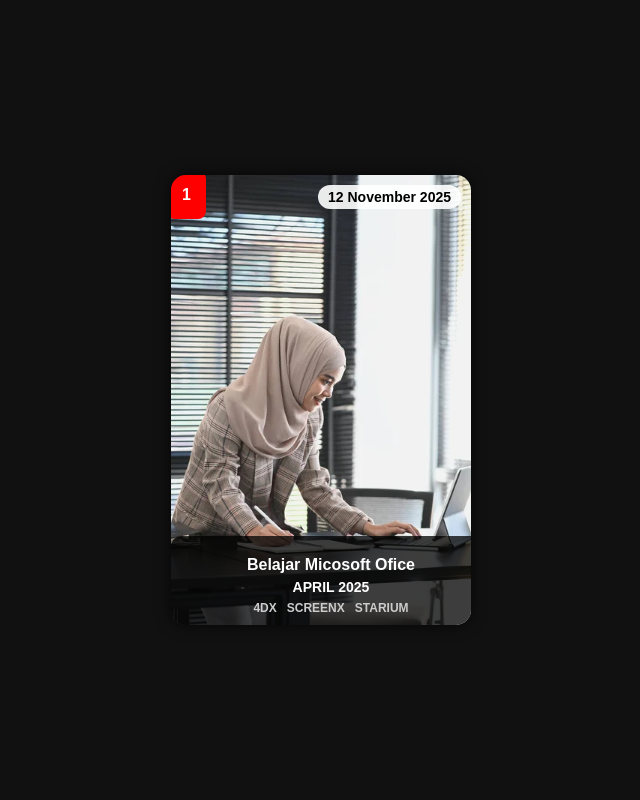
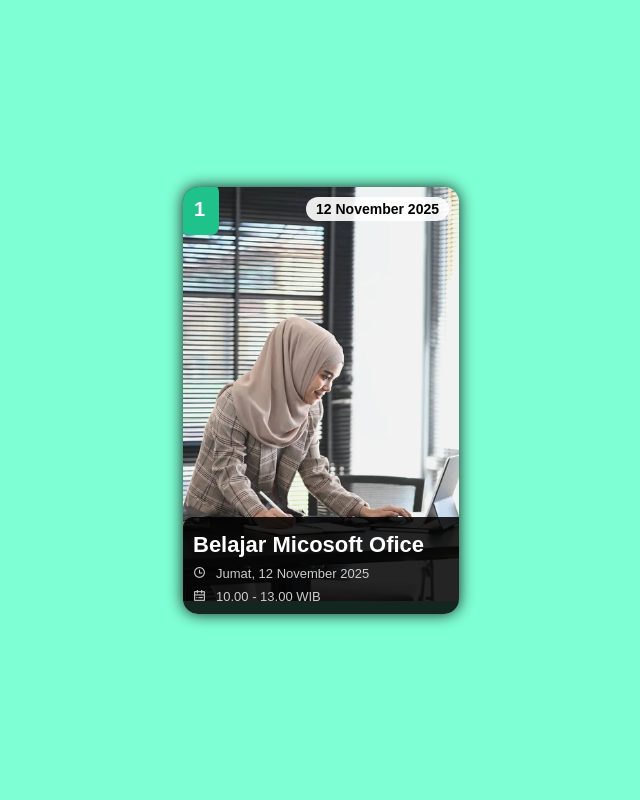
Before and after one commit to malhandha/VilWork, a PHP site: page /ujicoba.html in a window 1280 px wide. Shown: the whole page, without its empty margins (319-959 px from the left). Run offline with PHP 8.4, Linux system fonts and the light colour scheme; some libraries are stand-ins or nearby versions.

Commit message:
perbaikan konten ujicoba

```diff
--- a/css/produkkonten.css
+++ b/css/produkkonten.css
@@ -6,14 +6,16 @@
     align-items: center;
     height: 100vh;
     font-family: sans-serif;
+    background-color:aquamarine;
 }
 
 .poster {
     position: relative;
-    width: 300px;
+    width: 276px;
+    height: 427px;
     border-radius: 15px;
     overflow: hidden;
-    box-shadow: 0 0 15px rgba(0, 0, 0, 0.7);
+    box-shadow: 0 0 15px rgba(7 , 7, 7, 0.9);
 }
 
 .poster-img {
@@ -36,17 +38,17 @@
     padding: 4px 10px;
     font-size: 14px;
     font-weight: bold;
-    border-radius: 999px;
+    border-radius: 99px;
     color: white;
 }
 
 .badge-left {
-    left: -4px;
-    font-size: medium;
-    font-weight: 900;
-    top: -4px;
-    background: rgba(255, 0, 0, 1);
-    padding: 15px;
+    left: -3px;
+    font-size: 20px;
+    font-weight: bold;
+    top: -3px;
+    background:#1FC28B;
+    padding: 14px;
     border-radius: 8px;
 }
 
@@ -60,20 +62,24 @@
     position: absolute;
     bottom: 0;
     width: 100%;
-    padding: 20px 10px 10px 10px;
-    background: rgba(0, 0, 0, 0.75);
+    font-style : poppins;
+    padding: 20px 0px 10px 10px;
+    background: rgba(0, 0, 0, 0.85);
     display: flex;
     flex-direction: column;
-    align-items: center;
-    justify-content: center;
-    text-align: center;
-    border-radius: 10px;
+    align-items: left;
+    justify-content: left;
+    text-align: left;
+    border-top-left-radius: 10px;
+    border-top-right-radius: 10px;
+    margin-right:10px;
 }
 
-.title {
-    margin: 0;
-    font-size: 16px;
-    font-weight: bold;
+.title-konten {
+    margin: -5px 0px 0px 0px;
+    font-style : poppins;
+    font-size: 22px;
+    font-weight: regular;
 }
 
 .release {
@@ -83,11 +89,46 @@
 }
 
 .formats {
-    font-size: 12px;
-    font-weight: bold;
+    font-size: 13px;
+    font-weight: regular;
     color: #ccc;
     display: flex;
-    justify-content: center;
+    justify-content: left;
     gap: 10px;
-    margin-top: 1px;
+    margin-top: 8px;
 }
+
+.beli {
+    position: absolute;
+    top: 50%;
+    left: 50%;
+    transform: translate(-50%, -50%);
+    opacity: 0;
+    padding: 10px 30px;
+    color: #fffffe;
+    justify-content:center;
+    text-decoration: none;
+    background: #1AB882;
+    border-radius: 30px;
+    text-transform: uppercase;
+    white-space: nowrap;
+    letter-spacing: 1px;
+    transition: 0.5s;
+    z-index: 3;
+}
+
+.poster:hover .beli {
+    opacity: 1;
+}
+.poster::before {
+    content: '';
+    position: absolute;
+    inset: 0;
+    background-color: rgba(0, 0, 0, 0); /* awalnya transparan */
+    transition: background-color 0.3s ease;
+    z-index: 1;
+}
+
+.poster:hover::before {
+    background-color: rgba(0, 0, 0, 0.4); /* efek gelap saat hover */
+}
--- a/ujicoba.html
+++ b/ujicoba.html
@@ -5,21 +5,29 @@
     <meta charset="UTF-8">
     <title>Minecraft The Movie</title>
     <link rel="stylesheet" href="css/produkkonten.css">
+    <link href="https://cdn.jsdelivr.net/npm/remixicon@3.2.0/fonts/remixicon.css" rel="stylesheet">
+    <link
+        href="https://fonts.googleapis.com/css2?family=Poppins:ital,wght@0,100;0,200;0,300;0,400;0,500;0,600;0,700;0,800;0,900;1,100;1,200;1,300;1,400;1,500;1,600;1,700;1,800;1,900&family=Ubuntu:ital,wght@0,300;0,400;0,500;0,700;1,300;1,400;1,500;1,700&display=swap"
+        rel="stylesheet">
+
 </head>
 
 <body>
+    <div class="konten">
         <div class="poster">
-        <img src="foto/msoffice.jpg" alt="Minecraft Movie Poster" class="poster-img">
+            <img src="foto/msoffice.jpg" alt="microsoft" class="poster-img">
             <div class="overlay">
                 <div class="badge badge-left"><strong>1</strong></div>
                 <div class="badge badge-right">12 November 2025</div>
+                <a href="#" class="beli">Daftar Sekarang</a>
                 <div class="bottom-overlay">
-                <h1 class="title">Belajar Micosoft Ofice</h1>
-                <p class="release"><strong>APRIL 2025</strong></p>
+                    <h1 class="title-konten">Belajar Micosoft Ofice</h1>
                     <div class="formats">
-                    <span>4DX</span>
-                    <span>SCREENX</span>
-                    <span>STARIUM</span>
+                        <i class="ri-time-line"></i>Jumat, 12 November 2025
+                    </div>
+                    <div class="formats">
+                        <i class="ri-calendar-todo-line"></i>10.00 - 13.00 WIB
+                    </div>
                 </div>
             </div>
         </div>
```
Also changed, not shown: pelatihan.php (+15 -6 lines). Lines whose indentation alone changed are shown as unchanged.
